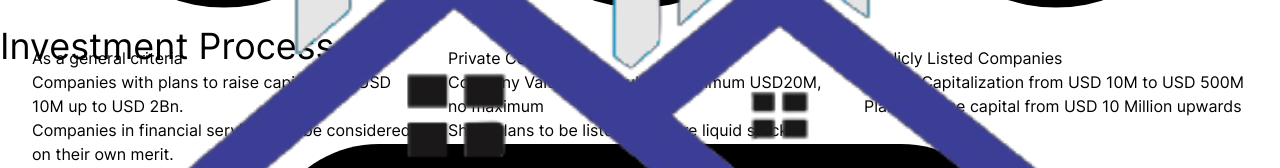
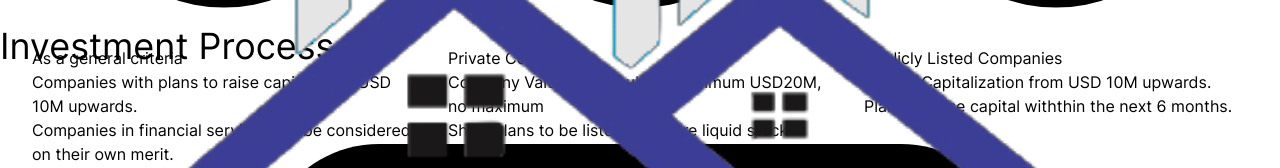
Before and after one commit to ertush/Eschol, a Next.js app: page /investment in a window 1280 px wide. Shown: the part 468-636 px from the top of the page. Built offline with nearby package versions, Linux system fonts and the light colour scheme; what @badrap/bar-of-progress would draw is missing.

Commit message:
Update: pages/investement.js

```diff
--- a/pages/investment.js
+++ b/pages/investment.js
@@ -41,8 +41,7 @@ function Investment() {
                 As a general criteria
               </h3>
               <p className="text-left text-md font-md text-primary">
-                Companies with plans to raise capital from USD 10M up to USD
-                2Bn.
+                Companies with plans to raise capital from USD 10M upwards.
               </p>
               <p className="text-left text-md font-md text-primary">
                 Companies in financial services will be considered on their own
@@ -50,7 +49,7 @@ function Investment() {
               </p>
               <p className="text-left text-md font-md text-primary">
                 For debt: Interest rate , moratorium ,securitization and loan
-                repayment period upon mutual agreement{" "}
+                repayment period upon mutual agreement.{" "}
               </p>
             </div>
           </div>
@@ -78,10 +77,10 @@ function Investment() {
                 Publicly Listed Companies
               </h3>
               <p className="text-left text-md font-md text-primary">
-                Market Capitalization from USD 10M to USD 500M
+                Market Capitalization from USD 10M upwards.
               </p>
               <p className="text-left pr-8 text-md font-md text-primary">
-                Plans to raise capital from USD 10 Million upwards
+                Plans to raise capital withthin the next 6 months.
               </p>
             </div>
           </div>
```
